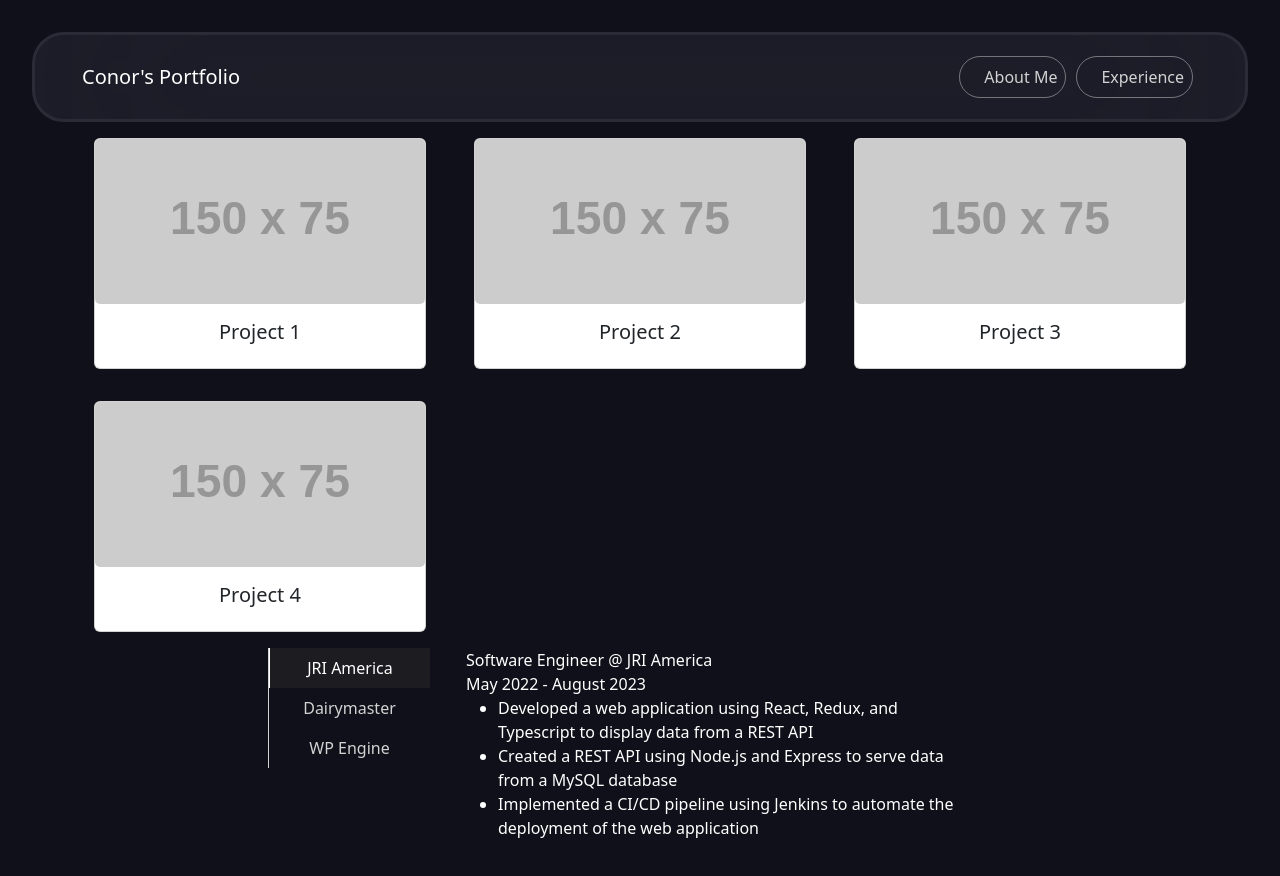
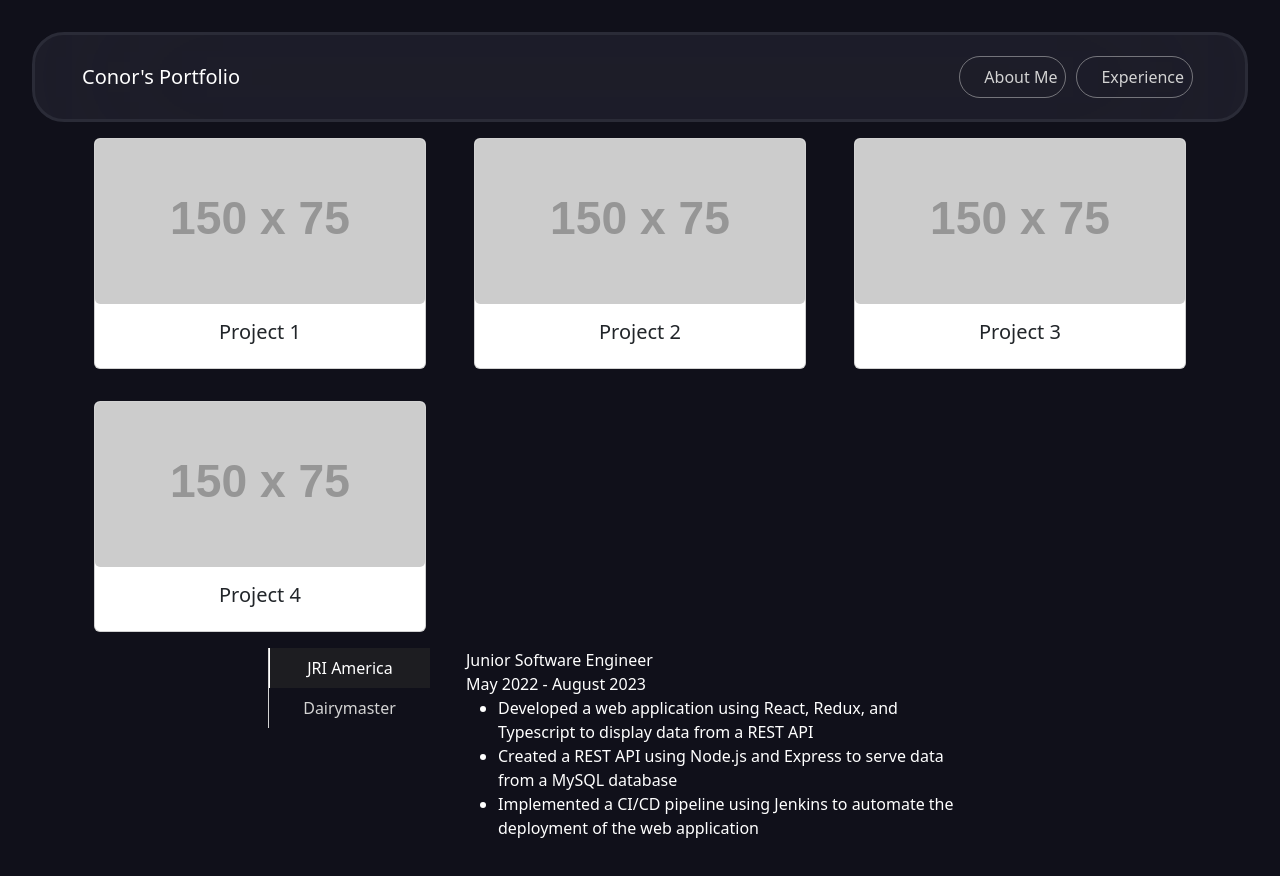
Before and after one commit to CantonCode/Portfolio23, a React (Vite) app in the folder chatbot/chatbotGPT/: page / in a window 1280 px wide. Shown: the top 876 px of the page. Built offline with nearby package versions, Linux system fonts and the light colour scheme; some icons are missing.

Commit message:
made job container dynamic

```diff
--- a/chatbot/chatbotGPT/src/components/Jobs/JobContainer/JobContainer.tsx
+++ b/chatbot/chatbotGPT/src/components/Jobs/JobContainer/JobContainer.tsx
@@ -1,68 +1,72 @@
-import React from 'react'
+import React, { useState } from 'react'
 import './JobContainer.css'
 import { Button, Card, Col, Container, Nav, Row, Tab, TabContainer, Tabs } from 'react-bootstrap'
+import { generateId } from '../../../helpers/generateIDHelper'
 
+const defaultVal = [
+    {
+      id: generateId(),
+      company: "JRI America",
+      role: "Junior Software Engineer",
+      date: "May 2022 - August 2023",
+      tasks: [ "Developed a web application using React, Redux, and Typescript to display data from a REST API",
+        "Created a REST API using Node.js and Express to serve data from a MySQL database",
+        "Implemented a CI/CD pipeline using Jenkins to automate the deployment of the web application"],
+
+    },
+    {
+      id: generateId(),
+      company: "Dairymaster",
+      role: "Graduate Software Engineer",
+      date: "May 2021 - May 2022",
+      tasks: [ "Developed a web application using React, Redux, and Typescript to display data from a REST API",
+        "Created a REST API using Node.js and Express to serve data from a MySQL database",
+        "Implemented a CI/CD pipeline using Jenkins to automate the deployment of the web application"],
+    },
+  ];
 
 
 // const ProjectCard = (props) =>  {
 function JobContainer(){
+    const [job, setJob] = useState(defaultVal);
+
   return (
     <Container >
-        <TabContainer defaultActiveKey="first" >
+        <TabContainer defaultActiveKey="0" >
             <Row xs={12} sm={12} md={8} style={{maxWidth:'100%',justifyContent:'center'}}>
                 <Col sm={{ span: 2, offset: 0 }}>
                     <Nav className="flex-md-column" style={{}}>
-                    <Nav.Item className='nav-items'>
-                        <Nav.Link className='nav-links' eventKey="first">JRI America</Nav.Link>
+                        {job.map((job, k) => (
+                            <Nav.Item key={job.id} className='nav-items'>
+                                <Nav.Link className='nav-links' eventKey={k}>{job.company}</Nav.Link>
                             </Nav.Item>
-                    <Nav.Item className='nav-items'>
-                        <Nav.Link className='nav-links' eventKey="second">Dairymaster</Nav.Link>
-                    </Nav.Item>
-                    <Nav.Item className='nav-items'>
-                        <Nav.Link className='nav-links' eventKey="third">WP Engine</Nav.Link>
-                    </Nav.Item>
+                        ))
+                        }
                     </Nav>
                 </Col>
                 <Col sm={{ span: 6, offset: 0 }}>
                     <Tab.Content style={{color:'white'}}>
-                        <Tab.Pane eventKey="first">
+                        {job.map((job, k) => (
+                            <Tab.Pane key={job.id} eventKey={k}>
                                 <Container>
                                     <Row style={{textAlign:'start'}}>
                                         <Col xs={12}>
-                                    Software Engineer @ JRI America
+                                            {job.role}
                                         </Col>
                                         <Col xs={12}>
-                                    May 2022 - August 2023
+                                            {job.date}
                                         </Col>
                                         <Col xs={12}>
                                             <ul>
-                                        <li>Developed a web application using React, Redux, and Typescript to display data from a REST API</li>
-                                        <li>Created a REST API using Node.js and Express to serve data from a MySQL database</li>
-                                        <li>Implemented a CI/CD pipeline using Jenkins to automate the deployment of the web application</li>
+                                                {job.tasks.map((task, z) => (
+                                                    <li key={z}>{task}</li>
+                                                ))}
                                             </ul>
                                         </Col>
                                     </Row>
                                 </Container>
                                 </Tab.Pane>
-                        <Tab.Pane eventKey="second">
-                        <Container>
-                                <Row style={{textAlign:'start'}}>
-                                    <Col xs={12}>
-                                    Software Engineer @ Dairymaster
-                                    </Col>
-                                    <Col xs={12}>
-                                    April 2021 - April 2022
-                                    </Col>
-                                    <Col xs={12}>
-                                    <ul>
-                                        <li>Developed a web application using React, Redux, and Typescript to display data from a REST API</li>
-                                        <li>Created a REST API using Node.js and Express to serve data from a MySQL database</li>
-                                        <li>Implemented a CI/CD pipeline using Jenkins to automate the deployment of the web application</li>
-                                    </ul>
-                                    </Col>
-                                </Row>
-                            </Container>
-                        </Tab.Pane>
+                        ))}
                     </Tab.Content>
                 </Col>
 
--- /dev/null
+++ b/chatbot/chatbotGPT/src/helpers/generateIDHelper.tsx
@@ -0,0 +1,5 @@
+const generateId = () => {
+    return (Math.random() + 1).toString(36).substring(8);
+  };
+
+  export { generateId };
```
Lines whose indentation alone changed are shown as unchanged.
